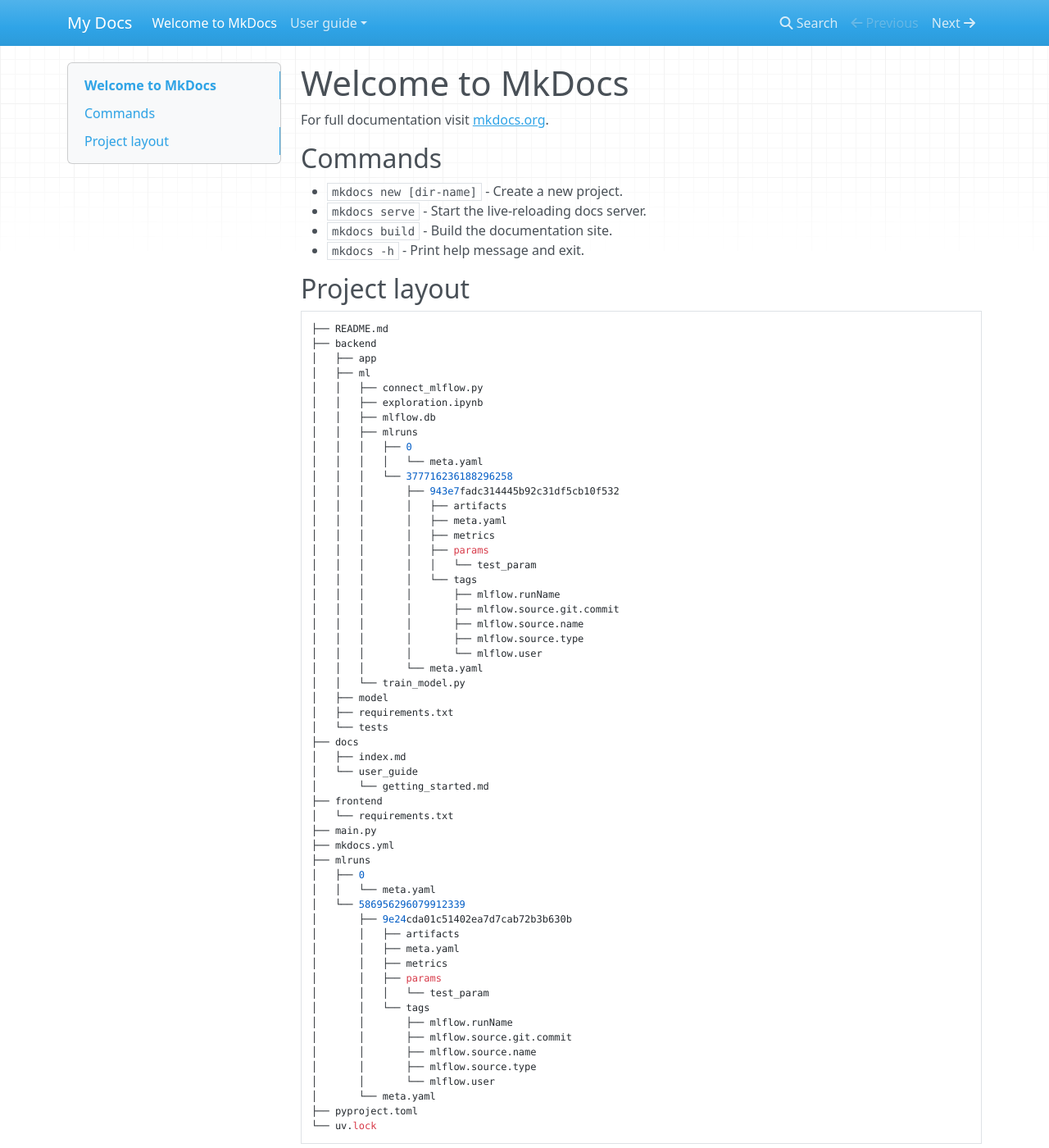
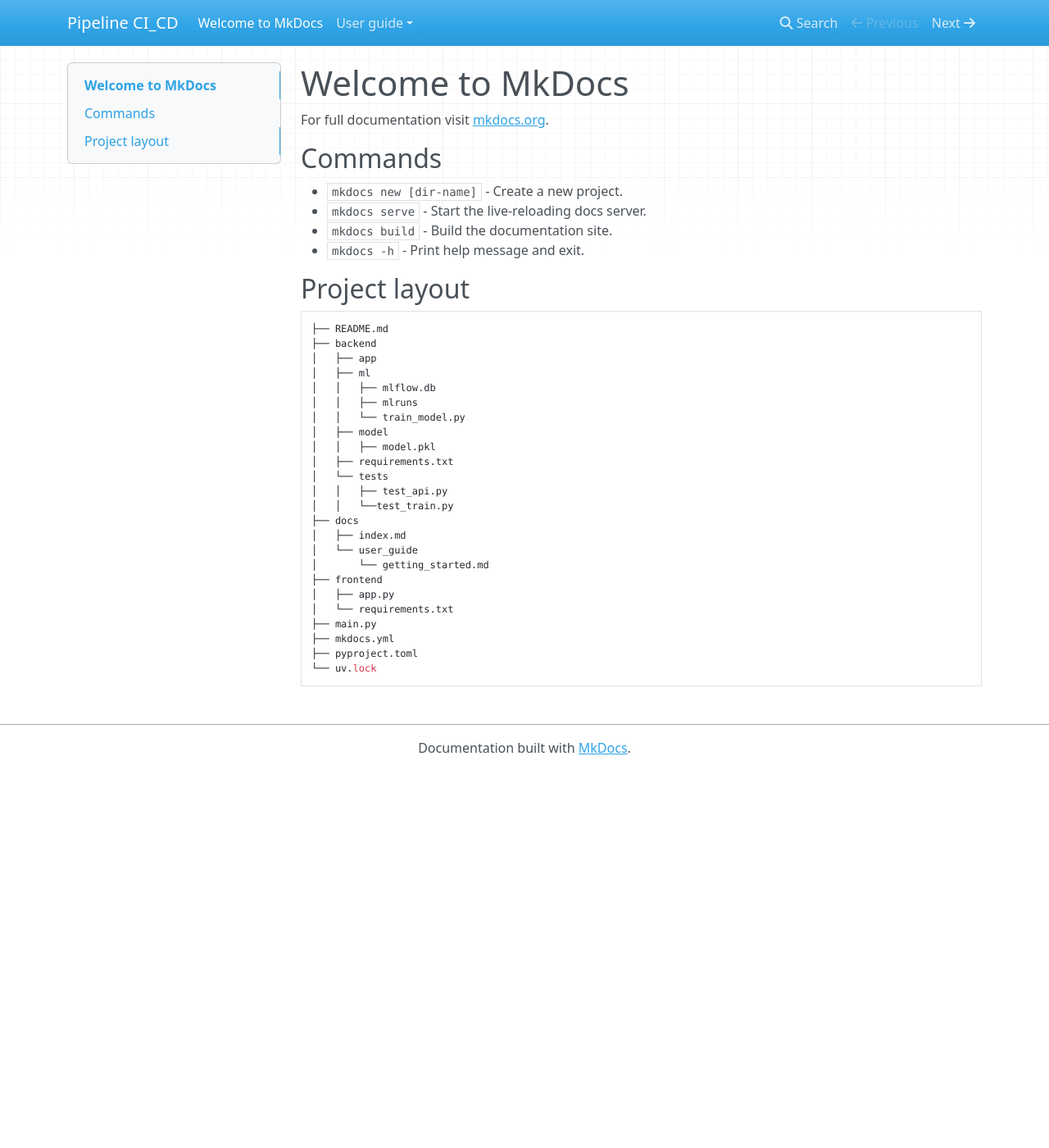
Before and after one commit to kirillsst/Pipeline_CI_CD, an MkDocs documentation site: the page built from docs/index.md, in a window 1280 px wide and 1400 px high. Shown: the whole window at 82% size. Built offline with MkDocs 1.6.1, drawn with Linux system fonts in a browser that asks for light colours; nearby versions of some CDN libraries.

```diff
--- a/docs/index.md
+++ b/docs/index.md
@@ -15,54 +15,23 @@ For full documentation visit [mkdocs.org](https://www.mkdocs.org).
     ├── backend
     │   ├── app
     │   ├── ml
-    │   │   ├── connect_mlflow.py
-    │   │   ├── exploration.ipynb
     │   │   ├── mlflow.db
     │   │   ├── mlruns
-    │   │   │   ├── 0
-    │   │   │   │   └── meta.yaml
-    │   │   │   └── 377716236188296258
-    │   │   │       ├── 943e7fadc314445b92c31df5cb10f532
-    │   │   │       │   ├── artifacts
-    │   │   │       │   ├── meta.yaml
-    │   │   │       │   ├── metrics
-    │   │   │       │   ├── params
-    │   │   │       │   │   └── test_param
-    │   │   │       │   └── tags
-    │   │   │       │       ├── mlflow.runName
-    │   │   │       │       ├── mlflow.source.git.commit
-    │   │   │       │       ├── mlflow.source.name
-    │   │   │       │       ├── mlflow.source.type
-    │   │   │       │       └── mlflow.user
-    │   │   │       └── meta.yaml
     │   │   └── train_model.py
     │   ├── model
+    │   │   ├── model.pkl
     │   ├── requirements.txt
     │   └── tests
+    │   │   ├── test_api.py
+    │   │   └──test_train.py
     ├── docs
     │   ├── index.md
     │   └── user_guide
     │       └── getting_started.md
     ├── frontend
+    │   ├── app.py
     │   └── requirements.txt
     ├── main.py
     ├── mkdocs.yml
-    ├── mlruns
-    │   ├── 0
-    │   │   └── meta.yaml
-    │   └── 586956296079912339
-    │       ├── 9e24cda01c51402ea7d7cab72b3b630b
-    │       │   ├── artifacts
-    │       │   ├── meta.yaml
-    │       │   ├── metrics
-    │       │   ├── params
-    │       │   │   └── test_param
-    │       │   └── tags
-    │       │       ├── mlflow.runName
-    │       │       ├── mlflow.source.git.commit
-    │       │       ├── mlflow.source.name
-    │       │       ├── mlflow.source.type
-    │       │       └── mlflow.user
-    │       └── meta.yaml
     ├── pyproject.toml
     └── uv.lock
--- a/mkdocs.yml
+++ b/mkdocs.yml
@@ -1 +1 @@
-site_name: My Docs
+site_name: Pipeline CI_CD
```
Also changed, not shown: docs/user_guide/getting_started.md (+5 -2 lines), docs/user_guide/manual_run.md (added, +24 -0 lines).
